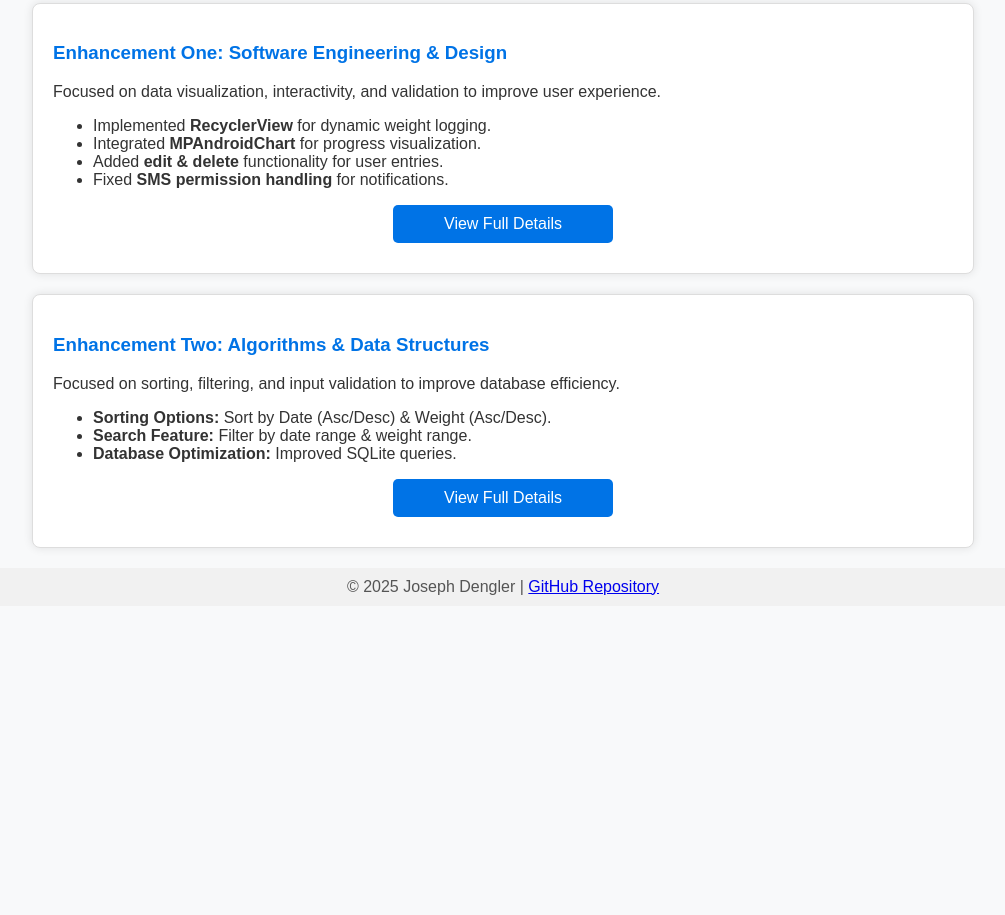
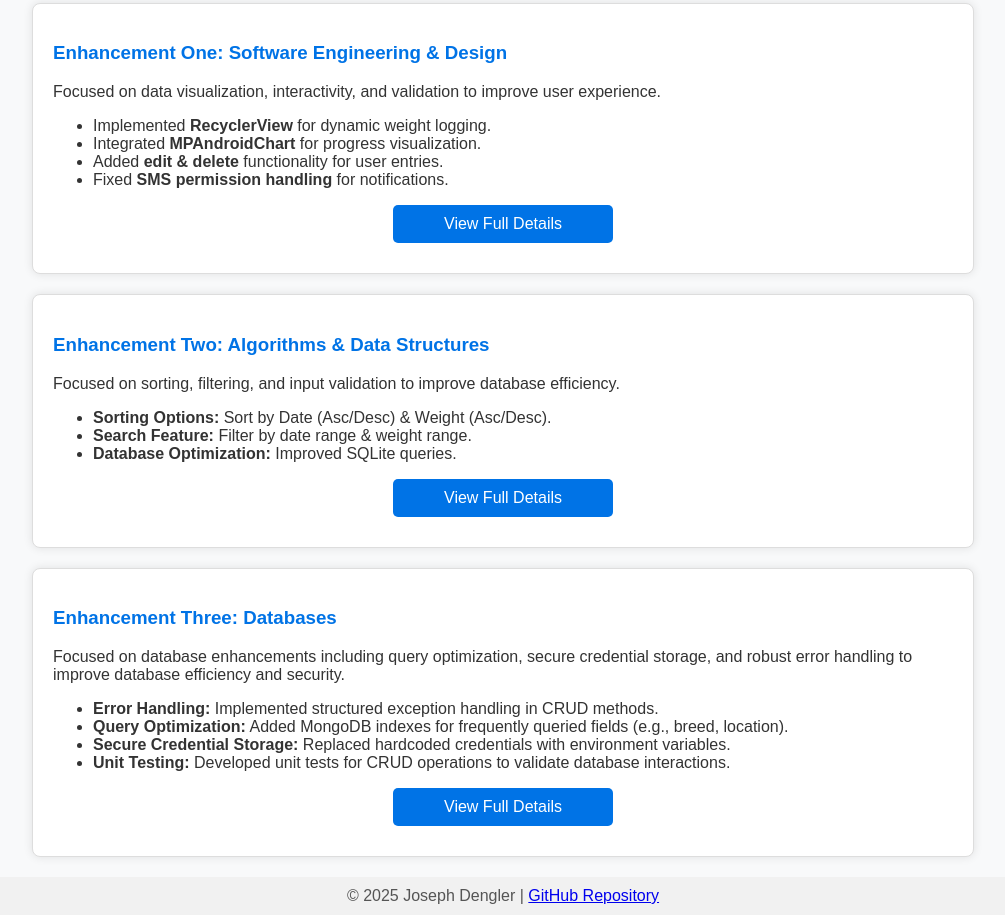
Before and after one commit to JPDengler/SNHU-Capstone-Portfolio, a plain HTML site: page index.html in a window 1280 px wide. Shown: the part 391-1306 px from the top of the page, without its empty margins (137-1142 px from the left). Before the commit the page ends 997 px from the top, so only its background shows below. Drawn offline with Linux system fonts and the light colour scheme.

Commit message:
Update index.html

```diff
--- a/index.html
+++ b/index.html
@@ -49,6 +49,20 @@
     <a href="enhancement-two.html" class="button">View Full Details</a>
 </section>
 
+<section class="enhancement">
+        <h3>Enhancement Three: Databases</h3>
+    </div>
+    <p>Focused on database enhancements including query optimization, secure credential storage, and robust error handling to improve database efficiency and security.</p>
+    <ul>
+        <li><strong>Error Handling:</strong> Implemented structured exception handling in CRUD methods.</li>
+        <li><strong>Query Optimization:</strong> Added MongoDB indexes for frequently queried fields (e.g., breed, location).</li>
+        <li><strong>Secure Credential Storage:</strong> Replaced hardcoded credentials with environment variables.</li>
+        <li><strong>Unit Testing:</strong> Developed unit tests for CRUD operations to validate database interactions.</li>
+    </ul>
+    <a href="enhancement-three.html" class="button">View Full Details</a>
+</section>
+
+
 <footer>
     &copy; 2025 Joseph Dengler | <a href="https://github.com/JPDengler/SNHU-Capstone-Portfolio" target="_blank">GitHub Repository</a>
 </footer>
```
